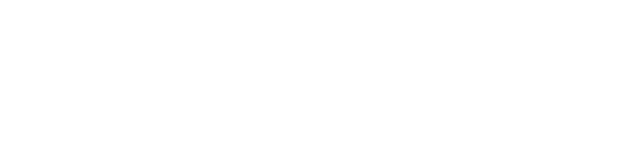
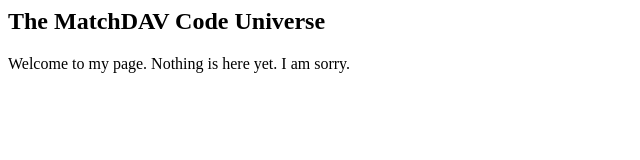
Before and after one commit to matchdav/matchdav.github.io, a plain HTML site: page index.html in a window 1280 px wide. Shown: the whole page, without its empty margins (0-640 px from the left). Drawn offline with Linux system fonts and the light colour scheme.

Commit message:
added a message

```diff
--- a/index.html
+++ b/index.html
@@ -3,6 +3,9 @@
 	<title>MatchDAV</title>
 </head>
 <body>
-
+	<div>
+		<h2>The MatchDAV Code Universe</h2>
+		<p>Welcome to my page.  Nothing is here yet.  I am sorry.  </p>
+	</div>
 </body>
 </html>
```
